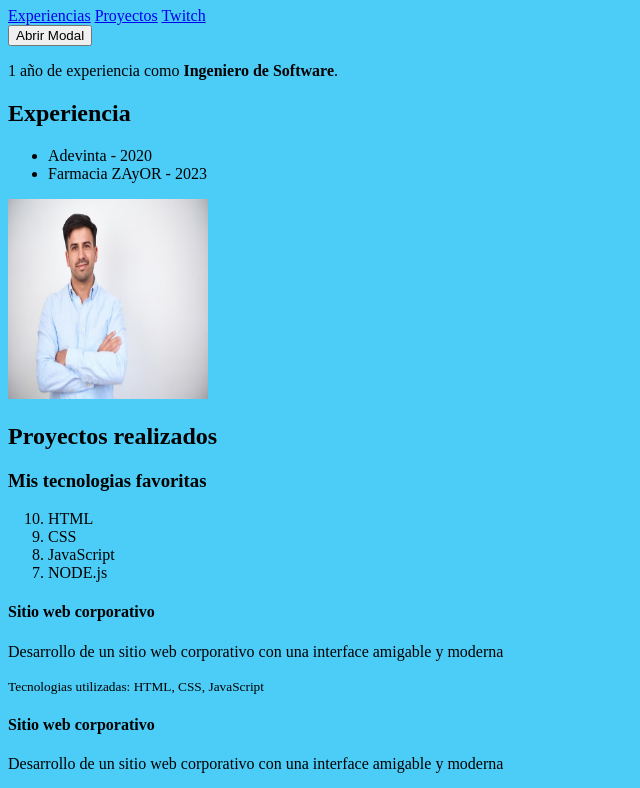
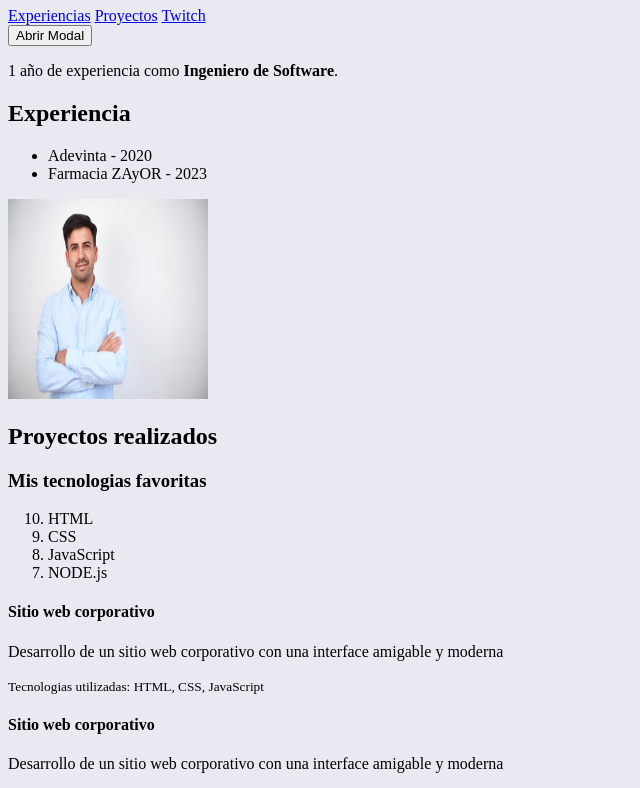
Before and after one commit to JavierPako0514/curso-html-css, a plain HTML site: page index.html in a window 1280 px wide. Shown: the part 73-861 px from the top of the page, without its empty margins (0-640 px from the left). Drawn offline with Linux system fonts and the light colour scheme.

Commit message:
Empezando css

```diff
--- a/index.html
+++ b/index.html
@@ -22,10 +22,19 @@
     <link rel="icon" type="image/jpg" href="/images/yo.jpg" />
 
     <style>
-      body {
-        background-color: rgb(76, 205, 248);
+      h1{
+        /*color: blue; /* declaracion */
+        /*color: rgba(0, 0, 0, 50%); /* declaracion */
+        /*color: rgb(0 0 0 / 50%); /* declaracion */
+        /*color: hsl(60, 100%, 100%); /* declaracion */
+        color: oklch(348, 83%, 44%); /* declaracion */
+      }
+
+      body{
+        background: #e9e9f2;
       }
     </style>
+
   </head>
   <body>
     <header>
```
